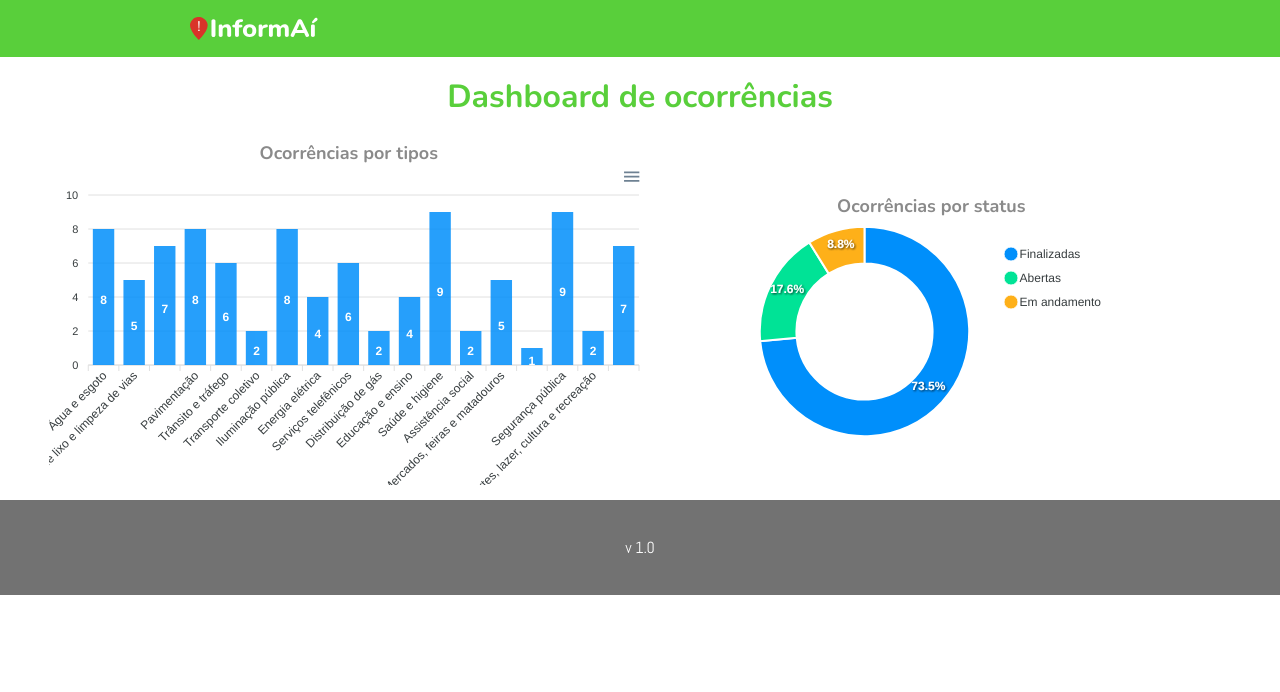
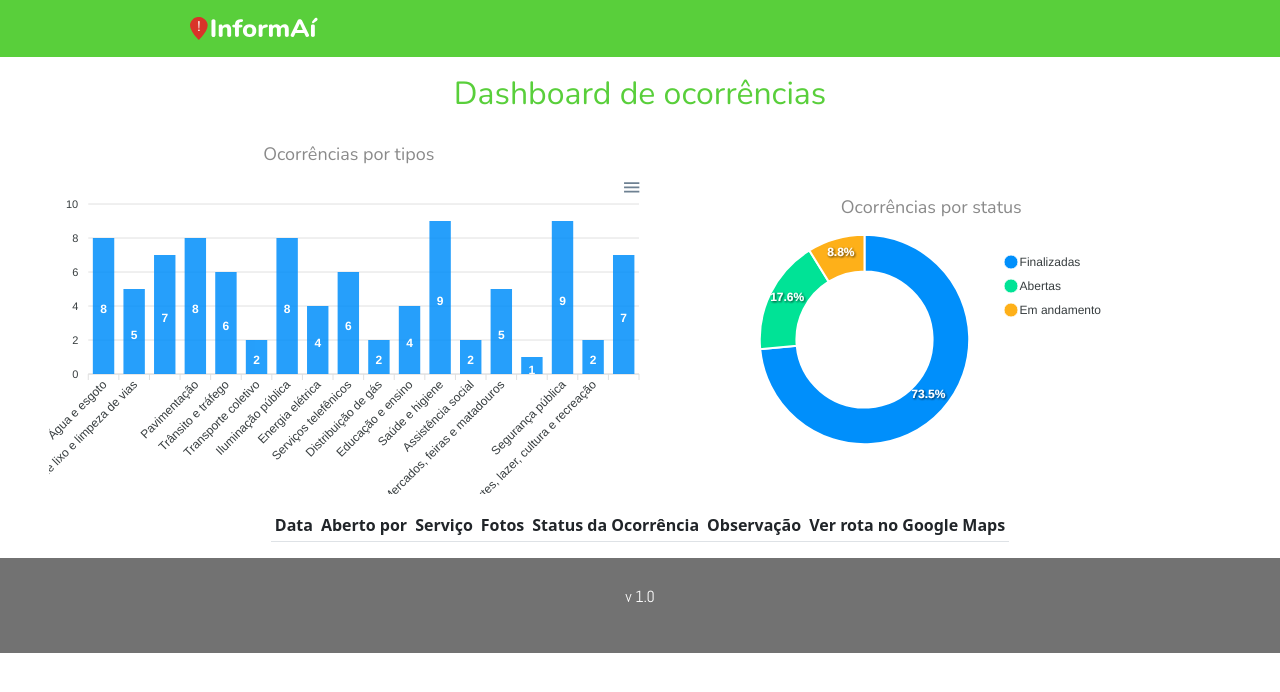
Before and after one commit to lucasPrado94/tcc-informai-web, a React (Create React App) app: page / in a window 1280 px wide. Shown: the top 692 px of the page. Built offline with nearby package versions, Linux system fonts and the light colour scheme.

Commit message:
Adding bootstrap and Occurrences's table, and some other changes

```diff
--- a/package.json
+++ b/package.json
@@ -11,6 +11,7 @@
     "@types/react": "^17.0.0",
     "@types/react-dom": "^17.0.0",
     "apexcharts": "^3.32.0",
+    "bootstrap": "^5.1.3",
     "node-sass": "4.14.1",
     "react": "^17.0.2",
     "react-apexcharts": "^1.3.9",
--- a/public/index.html
+++ b/public/index.html
@@ -7,38 +7,17 @@
   <link href="https://fonts.googleapis.com/css2?family=Mukta&family=Nunito:wght@400;700&display=swap" rel="stylesheet">
   <meta charset="utf-8" />
   <meta name="viewport" content="width=device-width, initial-scale=1" />
-  <meta name="description" content="Web site created using create-react-app" />
+  <meta name="description" content="Área administrativa do App InformAí" />
 
   <link href="https://fonts.googleapis.com/css2?family=Abel&family=Mukta&family=Nunito:wght@400;700&display=swap" rel="stylesheet">
-  <!--
-      manifest.json provides metadata used when your web app is installed on a
-      user's mobile device or desktop. See https://developers.google.com/web/fundamentals/web-app-manifest/
-    -->
-  <!--
-      Notice the use of %PUBLIC_URL% in the tags above.
-      It will be replaced with the URL of the `public` folder during the build.
-      Only files inside the `public` folder can be referenced from the HTML.
 
-      Unlike "/favicon.ico" or "favicon.ico", "%PUBLIC_URL%/favicon.ico" will
-      work correctly both with client-side routing and a non-root public URL.
-      Learn how to configure a non-root public URL by running `npm run build`.
-    -->
   <title>Dashboard de ocorrências</title>
 </head>
 
 <body>
-  <noscript>You need to enable JavaScript to run this app.</noscript>
+  <noscript>Você precisa habilitar o javascript para rodar este app.</noscript>
   <div id="root"></div>
-  <!--
-      This HTML file is a template.
-      If you open it directly in the browser, you will see an empty page.
 
-      You can add webfonts, meta tags, or analytics to this file.
-      The build step will place the bundled scripts into the <body> tag.
-
-      To begin the development, run `npm start` or `yarn start`.
-      To create a production bundle, use `npm run build` or `yarn build`.
-    -->
 </body>
 
 </html>
--- /dev/null
+++ b/src/components/OccurrencesTable/index.tsx
@@ -0,0 +1,33 @@
+export function OccurrencesTable() {
+
+    return (
+        <div className="table-responsive">
+            <table className="table table-striped table-sm">
+                <thead>
+                    <tr>
+                        <th>Data</th>
+                        <th>Aberto por</th>
+                        <th>Serviço</th>
+                        <th>Fotos</th>
+                        <th>Status da Ocorrência</th>
+                        <th>Observação</th>
+                        <th>Ver rota no Google Maps</th>
+                    </tr>
+                </thead>
+                <tbody>
+                    {/*
+                        page.content?.map(item => (
+                            <tr key={item.id}>
+                                <td>{formatLocalDate(item.date, 'dd/MM/yyyy')}</td>
+                                <td>{item.seller.name}</td>
+                                <td>{item.visited}</td>
+                                <td>{item.deals}</td>
+                                <td>{item.amount.toFixed(2)}</td>
+                            </tr>
+                        ))*/
+                    }
+                </tbody>
+            </table>
+        </div>
+    );
+};
--- a/src/index.tsx
+++ b/src/index.tsx
@@ -2,6 +2,7 @@ import React from 'react';
 import ReactDOM from 'react-dom';
 import App from './App';
 import './styles/global.css';
+import 'bootstrap/dist/css/bootstrap.css';
 
 ReactDOM.render(
   <React.StrictMode>
--- a/src/pages/Dashboard/index.tsx
+++ b/src/pages/Dashboard/index.tsx
@@ -3,6 +3,7 @@ import { Header } from '../../components/Header';
 import { Footer } from '../../components/Footer';
 import { BarChart } from '../../components/BarChart';
 import { DonutChart } from '../../components/DonutChart';
+import { OccurrencesTable } from '../../components/OccurrencesTable';
 
 export function Dashboard() {
     return (
@@ -23,6 +24,7 @@ export function Dashboard() {
                         <DonutChart />
                     </div>
                 </div>
+                <OccurrencesTable />
             </div>
 
             <Footer />
--- /dev/null
+++ b/src/utils/requests.ts
@@ -0,0 +1 @@
+export const BASE_URL = process.env.REACT_APP_BACKEND_URL ?? 'http://localhost:4000';
--- a/tsconfig.json
+++ b/tsconfig.json
@@ -1,5 +1,6 @@
 {
   "compilerOptions": {
+    "baseUrl": "./src",
     "target": "es5",
     "lib": [
       "dom",
```
Also changed, not shown: public/robots.txt (deleted), 1 other file (tests, documents, lock files or other folders).
